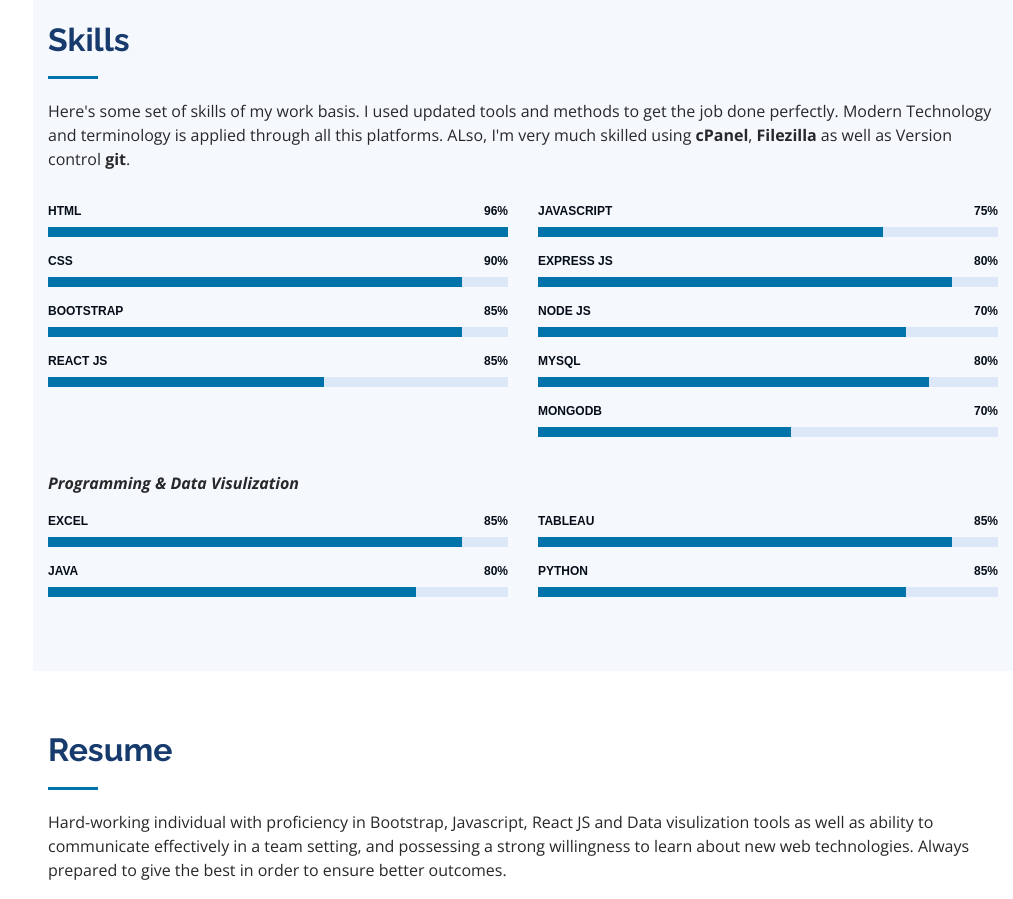
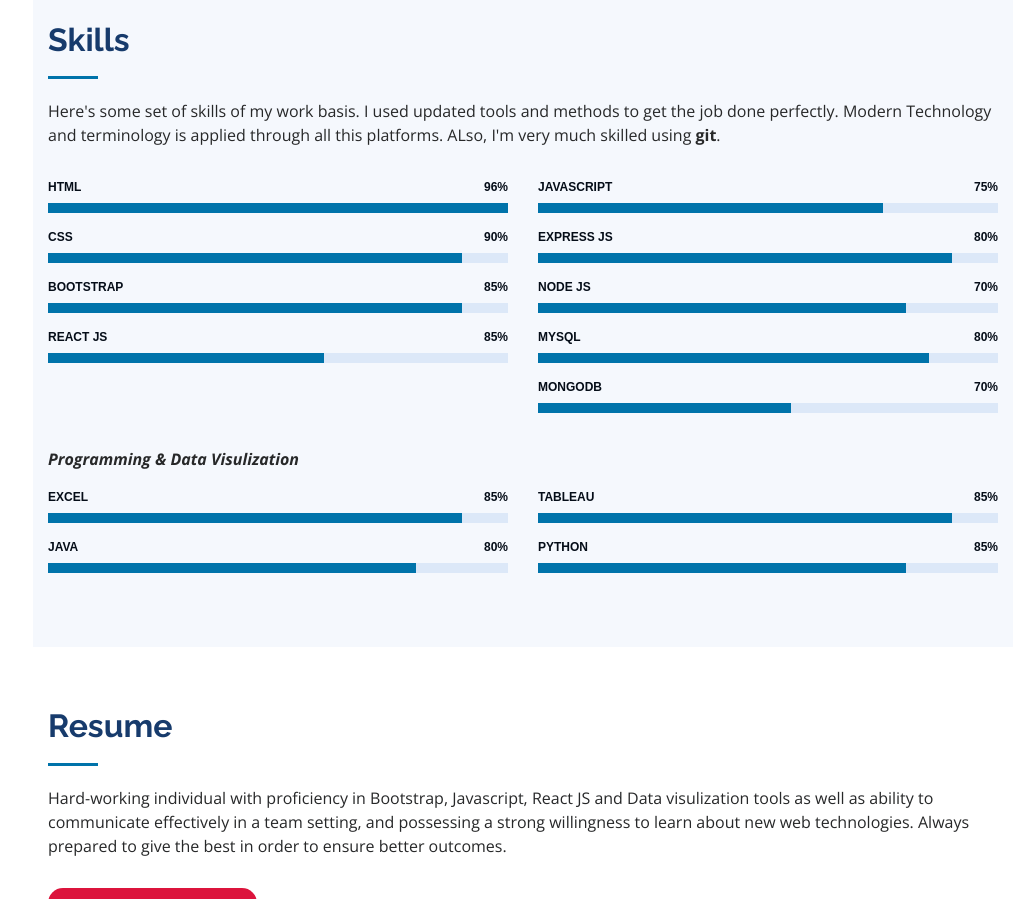
Before and after one commit to Sumana-sri-Ariveni/My_Portfolio, a plain HTML site: page index.html in a window 1280 px wide. Shown: the part 3880-4779 px from the top of the page, without its empty margins (267-1280 px from the left). Drawn offline with nearby package versions, Linux system fonts and the light colour scheme; files whose address does not match are found by name.

Commit message:
Update index.html

```diff
--- a/index.html
+++ b/index.html
@@ -633,7 +633,7 @@
           <h2>Skills</h2>
           <p>Here's some set of skills of my work basis. I used updated tools and methods to get the job done perfectly.
             Modern Technology and terminology is applied through all this platforms. ALso, I'm very much skilled
-            using <strong>cPanel</strong>, <strong>Filezilla</strong> as well as Version control <strong>git</strong>.
+            using <strong>git</strong>.
           </p>
         </div>
 
```
